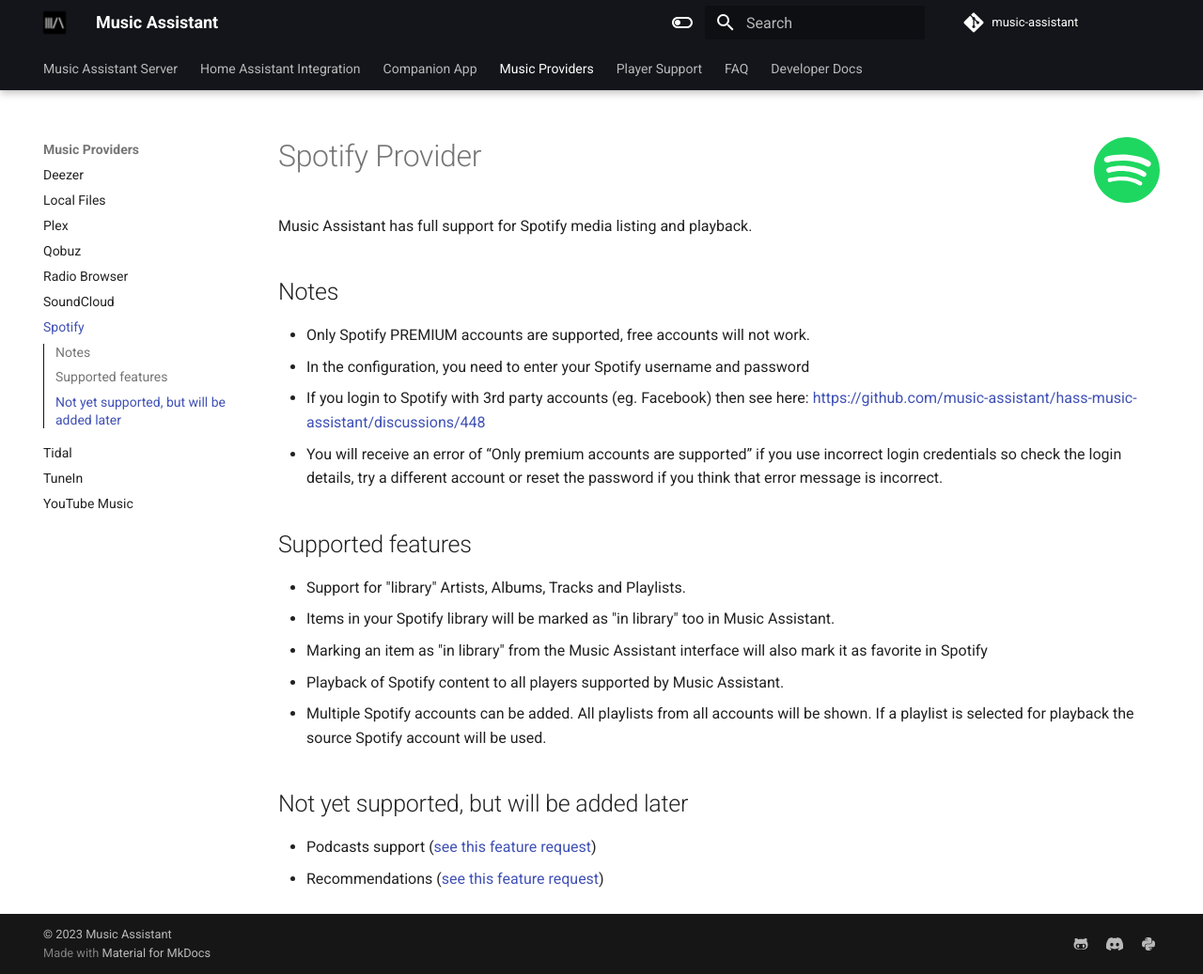
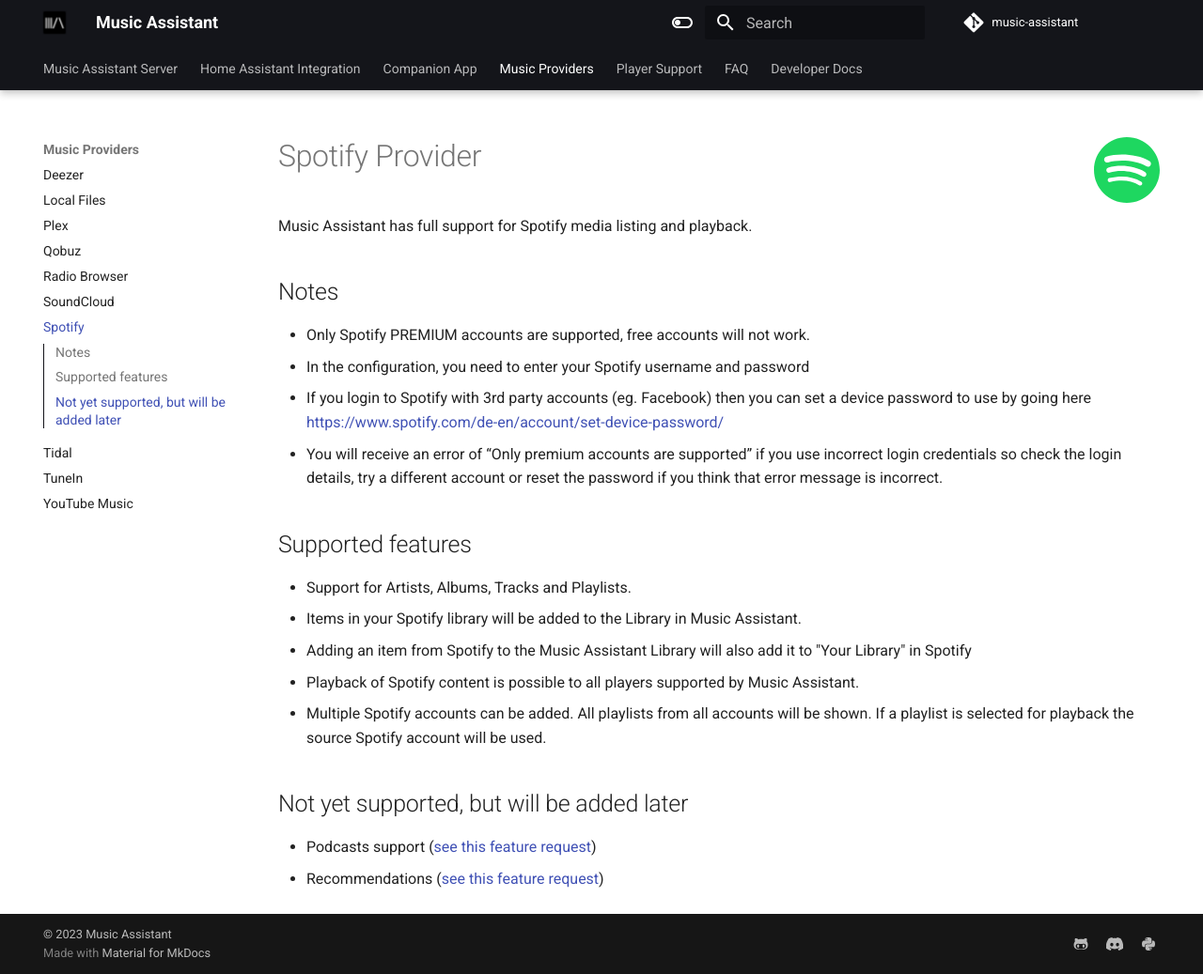
Before and after one commit to pwbriggs/music-assistant.github.io, an MkDocs documentation site: the page built from docs/music-providers/spotify.md, in a window 1280 px wide and 1037 px high. Shown: the whole window at 94% size. Built offline with MkDocs 1.6.1 and Material for MkDocs 9.7.7, drawn with Linux system fonts in a browser that asks for light colours.

Commit message:
Update Spotify info

```diff
--- a/docs/music-providers/spotify.md
+++ b/docs/music-providers/spotify.md
@@ -6,15 +6,15 @@
 
 - Only Spotify PREMIUM accounts are supported, free accounts will not work.
 - In the configuration, you need to enter your Spotify username and password
-- If you login to Spotify with 3rd party accounts (eg. Facebook) then see here: https://github.com/music-assistant/hass-music-assistant/discussions/448
+- If you login to Spotify with 3rd party accounts (eg. Facebook) then you can set a device password to use by going here https://www.spotify.com/de-en/account/set-device-password/
 - You will receive an error of “Only premium accounts are supported” if you use incorrect login credentials so check the login details, try a different account or reset the password if you think that error message is incorrect.
 
 ## Supported features
 
-- Support for "library" Artists, Albums, Tracks and Playlists.
-- Items in your Spotify library will be marked as "in library" too in Music Assistant.
-- Marking an item as "in library" from the Music Assistant interface will also mark it as favorite in Spotify
-- Playback of Spotify content to all players supported by Music Assistant.
+- Support for Artists, Albums, Tracks and Playlists.
+- Items in your Spotify library will be added to the Library in Music Assistant.
+- Adding an item from Spotify to the Music Assistant Library will also add it to "Your Library" in Spotify
+- Playback of Spotify content is possible to all players supported by Music Assistant.
 - Multiple Spotify accounts can be added. All playlists from all accounts will be shown. If a playlist is selected for playback the source Spotify account will be used.
 
 ## Not yet supported, but will be added later
```
